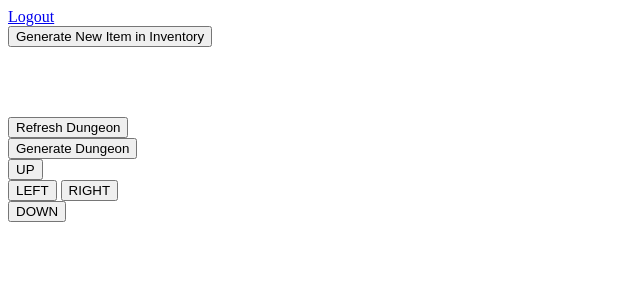
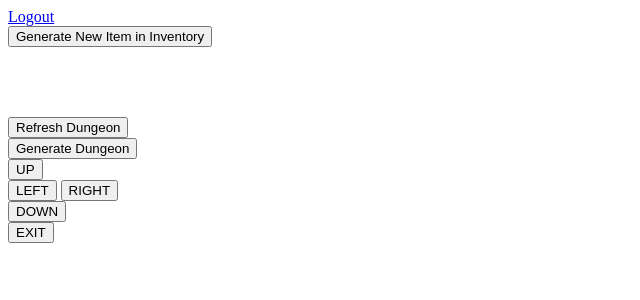
Before and after one commit to Lesamuen/HeroesNeverDice, a Flask app: template templates/test.html in a window 1280 px wide. Shown: the top 300 px of the page, without its empty margins (0-640 px from the left). Run offline with Flask 3, Linux system fonts and the light colour scheme; the template is opened without the code that fills it, so the values that code supplies are empty.

Commit message:
Updated testing suite for exiting dungeon

```diff
--- a/app.py
+++ b/app.py
@@ -109,8 +109,12 @@ def gen_dungeon():
 @app.route('/dungeon/move', methods = ['PUT'])
 @login_required
 def dungeon_move():
-    # incoming request: 0 = up, 1 = right, 2 = down, 3 = left
+    # incoming request: 0 = up, 1 = right, 2 = down, 3 = left, 4 = floors
     direction = request.get_json()
+    if not current_user.dungeon:
+        return "Not currently in a dungeon!"
+    if direction == 4:
+        return current_user.dungeon.exit(app.session)[1]
     return current_user.dungeon.move(app.session, direction)[1]
 
 # Testing pages
--- a/templates/test.html
+++ b/templates/test.html
@@ -54,6 +54,7 @@
             http.onload = function() {
                 if (this.status == 200){
                     $("#log").append(this.responseText + "\n");
+                    getdungeon();
                 }
             };
             http.send(direction);
@@ -78,7 +79,9 @@
     <button onclick="movedungeon(1)">RIGHT</button>
     <br>
     <button onclick="movedungeon(2)">DOWN</button>
+    <br>
+    <button onclick="movedungeon(4)">EXIT</button>
     <br><br>
-    <p style="white-space: pre-wrap;" id="log"></p>
+    <p style="white-space: pre-wrap; height: 200px; overflow: scroll;" id="log"></p>
 </body>
 </html>
```
